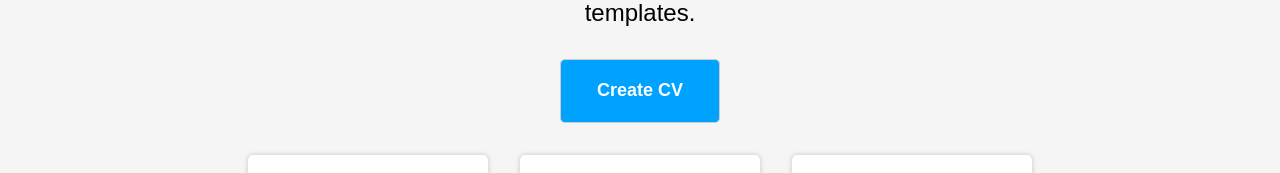
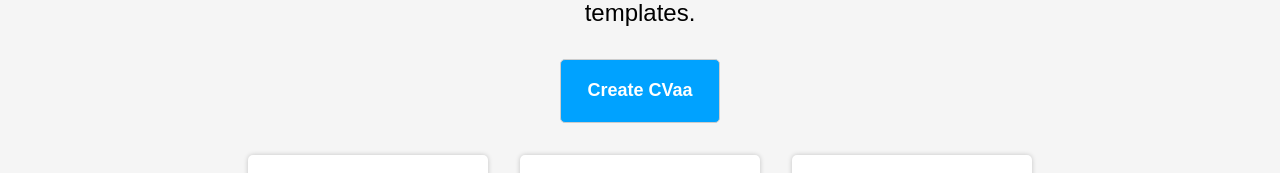
Before and after one commit to JoaGal/Create-CV, a React (Create React App) app: page /templates in a window 1280 px wide. Shown: the part 343-516 px from the top of the page. Built offline with nearby package versions, Linux system fonts and the light colour scheme.

Commit message:
Update Templates.js

```diff
--- a/src/Pages/Templates/Templates.js
+++ b/src/Pages/Templates/Templates.js
@@ -30,7 +30,7 @@ export const Templates = () => {
     <div className="templates-screen">
       <h1 className="templates-title">Examples of professional CV</h1>
       <p className="templates-subtitle">Increase your chances of finding a job and build your resume with one of our professionally designed resume templates.</p>
-      <button className="templates-button">Create CV</button>
+      <button className="templates-button">Create CVaa</button>
       <ul className="templates-ul">
       {allTemplates.map((item) => (
           <li className="templates-li" key={item.id}>
```
